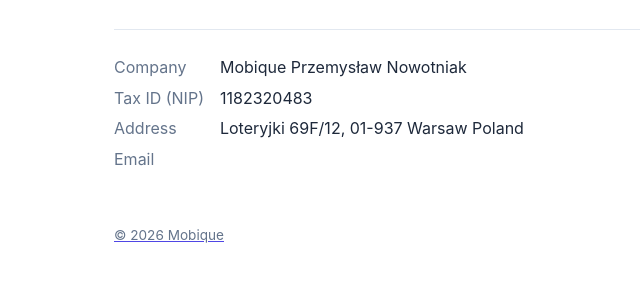
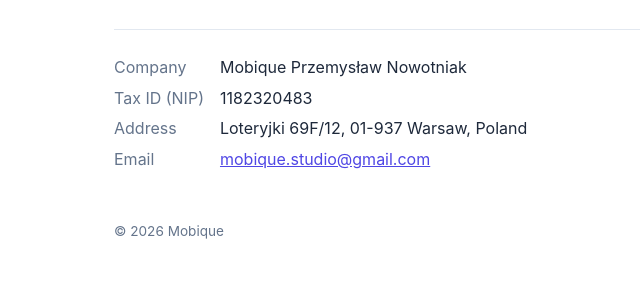
Before and after one commit to przemo98156/mobique, a plain HTML site: page index.html in a window 1280 px wide. Shown: the part 155-436 px from the top of the page, without its empty margins (206-846 px from the left). Drawn offline with Linux system fonts and the light colour scheme.

Commit message:
Update index.html

```diff
--- a/index.html
+++ b/index.html
@@ -24,8 +24,8 @@
   <dl>
     <dt>Company</dt><dd>Mobique Przemysław Nowotniak</dd>
     <dt>Tax ID (NIP)</dt><dd>1182320483</dd>
-    <dt>Address</dt><dd> Loteryjki 69F/12, 01-937 Warsaw Poland</dd>
-    <dt>Email</dt><dd><a href="mailto:mobique.studio@gmail.com"/a></dd>
+    <dt>Address</dt><dd> Loteryjki 69F/12, 01-937 Warsaw, Poland</dd>
+    <dt>Email</dt><dd><a href="mailto:mobique.studio@gmail.com">mobique.studio@gmail.com</a></dd>
   </dl>
   <footer>© 2026 Mobique</footer>
 </body>
```
